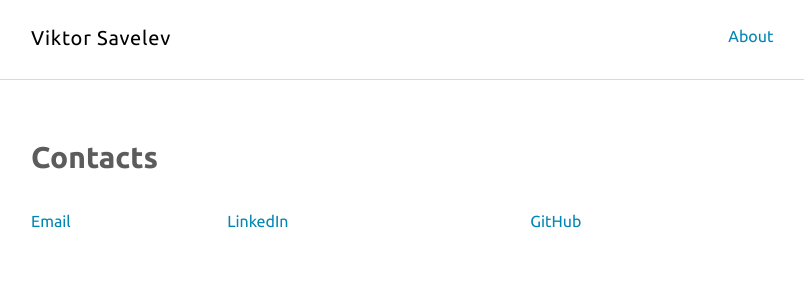
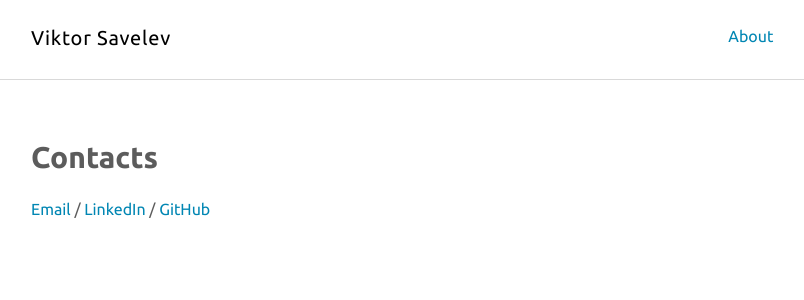
Before and after one commit to savelevvo/tugotron.github.io, a Jekyll site: the page built from about.md, in a window 1280 px wide. Shown: the top 300 px of the page, without its empty margins (233-1037 px from the left). Built offline with Jekyll 4.4.1, drawn with Linux system fonts in a browser that asks for light colours.

Commit message:
Fixed links layout;

```diff
--- a/about.md
+++ b/about.md
@@ -4,4 +4,4 @@ title: Contacts
 permalink: /about/
 ---
 
-[Email](mailto:savelyev.v.o@gmail.com) | [LinkedIn](https://www.linkedin.com/in/viktor-savelev) | [GitHub](https://github.com/tugotron)
+[Email](mailto:savelyev.v.o@gmail.com) / [LinkedIn](https://www.linkedin.com/in/viktor-savelev) / [GitHub](https://github.com/tugotron)
```
